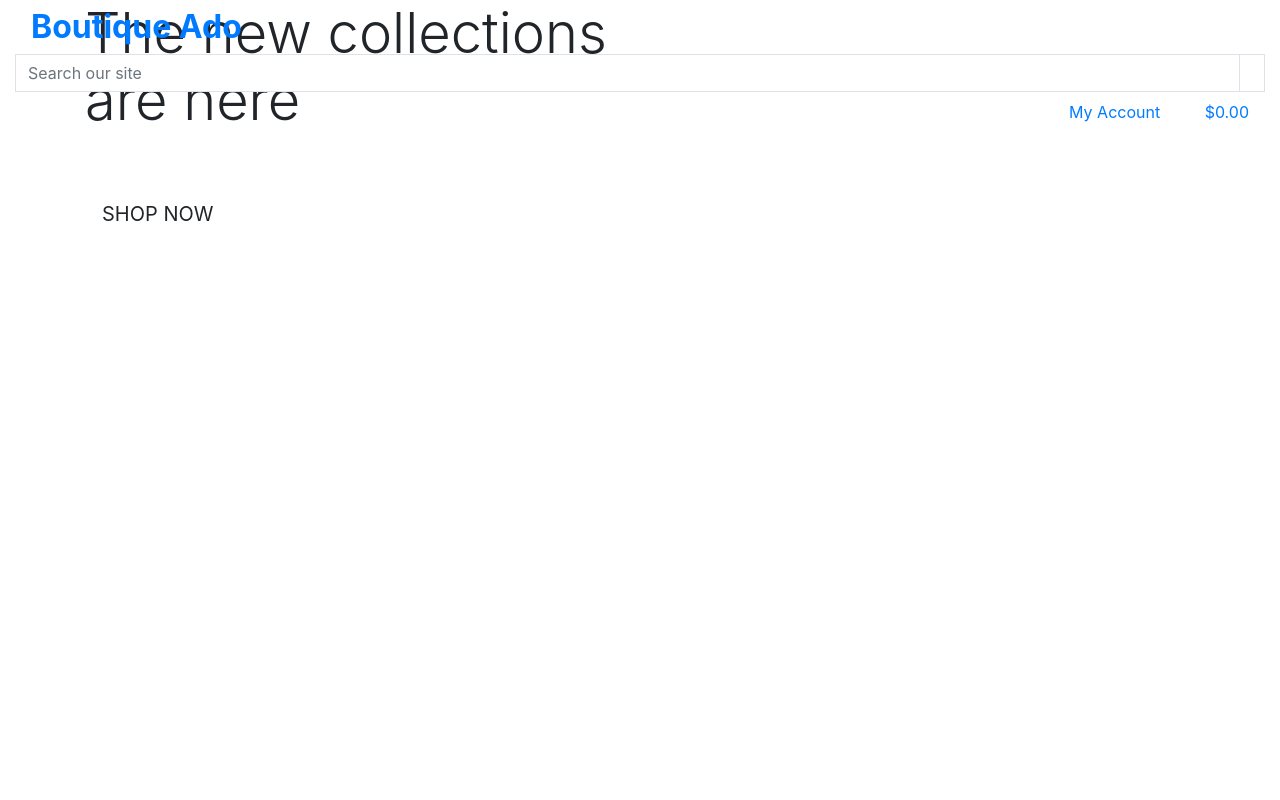
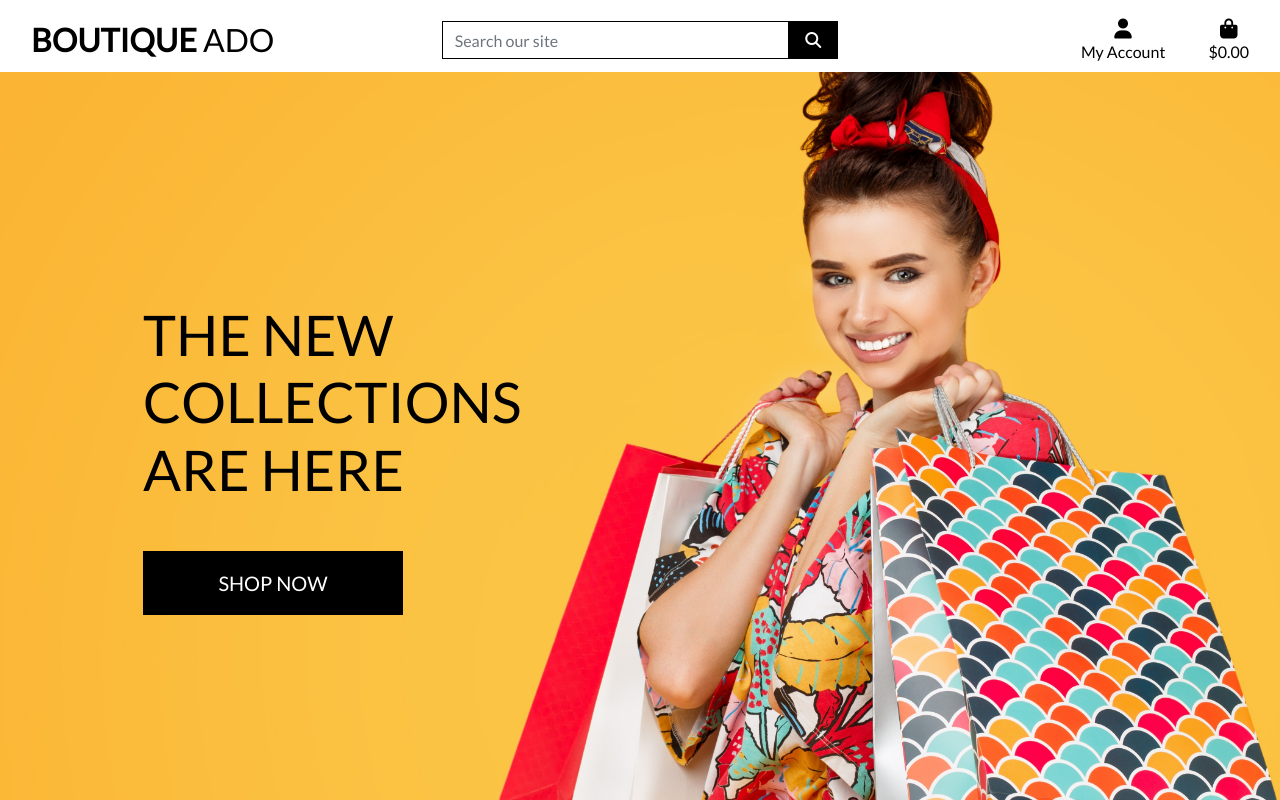
Before and after one commit to Karoskodev/boutique_ado_v1, a Django app: page / in a window 1280 px wide. Run offline with Django 3.2, Linux system fonts and the light colour scheme; some libraries are stand-ins or nearby versions.

Commit message:
completed homepage header and CSS

```diff
--- a/boutique_ado/settings.py
+++ b/boutique_ado/settings.py
@@ -26,7 +26,7 @@ SECRET_KEY = 'django-insecure-#4xnyo@$46c#0c^l$4n6yax8$h2#(#ul8m6i10*%i1pvkb2bxm
 # SECURITY WARNING: don't run with debug turned on in production!
 DEBUG = True
 
-ALLOWED_HOSTS = ['8000-karoskodev-boutiqueadov-10yed43sd1g.ws-eu106.gitpod.io']
+ALLOWED_HOSTS = ['8000-karoskodev-boutiqueadov-svqyid3rykk.ws-eu106.gitpod.io']
 
 
 # Application definition
@@ -149,6 +149,10 @@ USE_TZ = True
 # https://docs.djangoproject.com/en/3.2/howto/static-files/
 
 STATIC_URL = '/static/'
+STATICFILES_DIRS = (os.path.join(BASE_DIR, 'static'),)
+
+MEDIA_URL = '/media/'
+MEDIA_ROOT = os.path.join(BASE_DIR, 'media')
 
 # Default primary key field type
 # https://docs.djangoproject.com/en/3.2/ref/settings/#default-auto-field
--- a/boutique_ado/urls.py
+++ b/boutique_ado/urls.py
@@ -15,9 +15,11 @@ Including another URLconf
 """
 from django.contrib import admin
 from django.urls import path, include
+from django.conf import settings
+from django.conf.urls.static import static
 
 urlpatterns = [
     path('admin/', admin.site.urls),
     path('accounts/', include('allauth.urls')),
     path('', include('home.urls')),
-]
+] + static(settings.MEDIA_URL, document_root=settings.MEDIA_ROOT)
--- /dev/null
+++ b/static/css/base.css
@@ -0,0 +1,81 @@
+html {
+    height: 100%;
+}
+
+body {
+    background: url('/media/homepage_background_cropped.jpg') no-repeat center center fixed;
+    background-size: cover;
+    height: calc(100vh - 164px);
+    color: #555;
+    font-family: 'Lato';
+}
+
+/* from Bulma */
+.icon {
+    align-items: center;
+    display: inline-flex;
+    justify-content: center;
+    height: 1.5rem;
+    width: 1.5rem;
+}
+
+.logo-font {
+    text-transform: uppercase;
+}
+
+.main-logo-link {
+    width: fit-content;
+}
+
+.shop-now-button {
+    background: black;
+    color: white;
+    min-width: 260px;
+}
+
+.btn-black {
+    background: black;
+    color: white;
+}
+
+.shop-now-button:hover,
+.shop-now-button:active,
+.shop-now-button:focus,
+.btn-black:hover,
+.btn-black:active,
+.btn-black:focus {
+    background: #222;
+    color: white;
+}
+
+.text-black {
+    color: #000 !important;
+}
+
+.border-black {
+    border: 1px solid black !important;
+}
+
+/* -------------------------------- Media Queries */
+
+/* Slightly larger container on xl screens */
+@media (min-width: 1200px) {
+  .container {
+    max-width: 80%;
+  }
+}
+
+/* fixed top navbar only on medium and up */
+@media (min-width: 992px) {
+    .fixed-top-desktop-only {
+        position: fixed;
+        top: 0;
+        right: 0;
+        left: 0;
+        z-index: 1030;
+    }
+
+    .header-container {
+        padding-top: 164px;
+    }
+}
--- a/templates/base.html
+++ b/templates/base.html
@@ -2,7 +2,6 @@
 
 <!doctype html>
 <html lang="en">
-
   <head>
 
     {% block meta %}
@@ -11,26 +10,26 @@
         <meta name="viewport" content="width=device-width, initial-scale=1, shrink-to-fit=no">
     {% endblock %}
 
-  {% block estra_meta %}
+    {% block extra_meta %}
     {% endblock %}
 
     {% block corecss %}
-  <link rel="stylesheet" href="https://cdn.jsdelivr.net/npm/bootstrap@4.6.2/dist/css/bootstrap.min.css"
-    integrity="sha384-xOolHFLEh07PJGoPkLv1IbcEPTNtaed2xpHsD9ESMhqIYd0nLMwNLD69Npy4HI+N" crossorigin="anonymous">
+        <link rel="stylesheet" href="https://stackpath.bootstrapcdn.com/bootstrap/4.4.1/css/bootstrap.min.css"
+        integrity="sha384-Vkoo8x4CGsO3+Hhxv8T/Q5PaXtkKtu6ug5TOeNV6gBiFeWPGFN9MuhOf23Q9Ifjh" crossorigin="anonymous">
+        <link rel="preconnect" href="https://fonts.googleapis.com">
+        <link rel="preconnect" href="https://fonts.gstatic.com" crossorigin>
+        <link href="https://fonts.googleapis.com/css2?family=Lato&display=swap" rel="stylesheet">
+        <link rel="stylesheet" href="{% static 'css/base.css' %}">
     {% endblock %}
 
     {% block extra_css %}
     {% endblock %}
 
     {% block corejs %}
-  <script src="https://cdn.jsdelivr.net/npm/jquery@3.5.1/dist/jquery.min.js"
-    integrity="sha256-9/aliU8dGd2tb6OSsuzixeV4y/faTqgFtohetphbbj0=" crossorigin="anonymous"></script>
-  <script src="https://cdn.jsdelivr.net/npm/popper.js@1.16.1/dist/umd/popper.min.js"
-    integrity="sha384-9/reFTGAW83EW2RDu2S0VKaIzap3H66lZH81PoYlFhbGU+6BZp6G7niu735Sk7lN" crossorigin="anonymous">
-  </script>
-  <script src="https://cdn.jsdelivr.net/npm/bootstrap@4.6.2/dist/js/bootstrap.min.js"
-    integrity="sha384-+sLIOodYLS7CIrQpBjl+C7nPvqq+FbNUBDunl/OZv93DB7Ln/533i8e/mZXLi/P+" crossorigin="anonymous">
-  </script>
+        <script src="https://kit.fontawesome.com/83c67c1556.js" crossorigin="anonymous"></script>
+        <script src="https://code.jquery.com/jquery-3.4.1.slim.min.js" integrity="sha384-J6qa4849blE2+poT4WnyKhv5vZF5SrPo0iEjwBvKU7imGFAV0wwj1yYfoRSJoZ+n" crossorigin="anonymous"></script>
+        <script src="https://cdn.jsdelivr.net/npm/popper.js@1.16.0/dist/umd/popper.min.js" integrity="sha384-Q6E9RHvbIyZFJoft+2mJbHaEWldlvI9IOYy5n3zV9zzTtmI3UksdQRVvoxMfooAo" crossorigin="anonymous"></script>
+        <script src="https://stackpath.bootstrapcdn.com/bootstrap/4.4.1/js/bootstrap.min.js" integrity="sha384-wfSDF2E50Y2D1uUdj0O3uMBJnjuUD4Ih7YwaYd1iqfktj0Uod8GCExl3Og8ifwB6" crossorigin="anonymous"></script>
     {% endblock %}
 
     {% block extra_js %}
@@ -38,23 +37,18 @@
 
     <title>Boutique Ado {% block extra_title %}{% endblock %}</title>
   </head>
-
   <body>
     <header class="container-fluid fixed-top">
-
-    <div class="row">
-
-      <div class="col-12 col lg-4 my-auto py-1 py-lg-0 text-center text-lg-left">
-        <a href="{ url 'home'}" class="nav-link main-logo-link">
-          <h2 class="logo-font text-black my-0"><strong>Boutique Ado</strong></h2>
+        <div id="topnav" class="row bg-white pt-lg-2 d-none d-lg-flex">
+            <div class="col-12 col-lg-4 my-auto py-1 py-lg-0 text-center text-lg-left">
+                <a href="{% url 'home' %}" class="nav-link main-logo-link">
+                    <h2 class="logo-font text-black my-0"><strong>Boutique</strong> Ado</h2>
                 </a>
             </div>
-
-      <div class="col-12 col lg-4 my-auto py-1 py-lg-0">
+            <div class="col-12 col-lg-4 my-auto py-1 py-lg-0">
                 <form method="GET" action="">
                     <div class="input-group w-100">
-            <input class="form-control border border-black rounded-0" type="text" name="q"
-              placeholder="Search our site">
+                        <input class="form-control border border-black rounded-0" type="text" name="q" placeholder="Search our site">
                         <div class="input-group-append">
                             <button class="form-control btn btn-black border border-black rounded-0" type="submit">
                                 <span class="icon">
@@ -65,19 +59,15 @@
                     </div>
                 </form>
             </div>
-
-      <div class="col-12 col lg-4 my-auto py-1 py-lg-0">
+            <div class="col-12 col-lg-4 my-auto py-1 py-lg-0">
                 <ul class="list-inline list-unstyled text-center text-lg-right my-0">
                     <li class="list-inline-item dropdown">
-
-            <a class="text-black nav-link" href="#" id="user-options" data-toggle="dropdown" aria-haspopup="true"
-              aria-expanded="false">
+                        <a class="text-black nav-link" href="#" id="user-options" data-toggle="dropdown" aria-haspopup="true" aria-expanded="false">
                             <div class="text-center">
                                 <div><i class="fas fa-user fa-lg"></i></div>
                                 <p class="my-0">My Account</p>
                             </div>
                         </a>
-
                         <div class="dropdown-menu border-0" aria-labelledby="user-options">
                             {% if request.user.is_authenticated %}
                                 {% if request.user.is_superuser %}
@@ -90,9 +80,7 @@
                                 <a href="{% url 'account_login' %}" class="dropdown-item">Login</a>
                             {% endif %}
                         </div>
-
                     </li>
-
                     <li class="list-inline-item">
                         <a class="{% if grand_total %}text-info font-weight-bold{% else %}text-black{% endif %} nav-link" href="">
                             <div class="text-center">
@@ -109,9 +97,7 @@
                     </li>
                 </ul>
             </div>
-
         </div>
-
     </header>
 
     {% if messages %}
@@ -127,6 +113,6 @@
     {% block postloadjs %}
     {% endblock %}
 
+
   </body>
-
 </html>
```
Also changed, not shown: media/homepage_background_cropped.jpg (added). Lines whose indentation alone changed are shown as unchanged.
